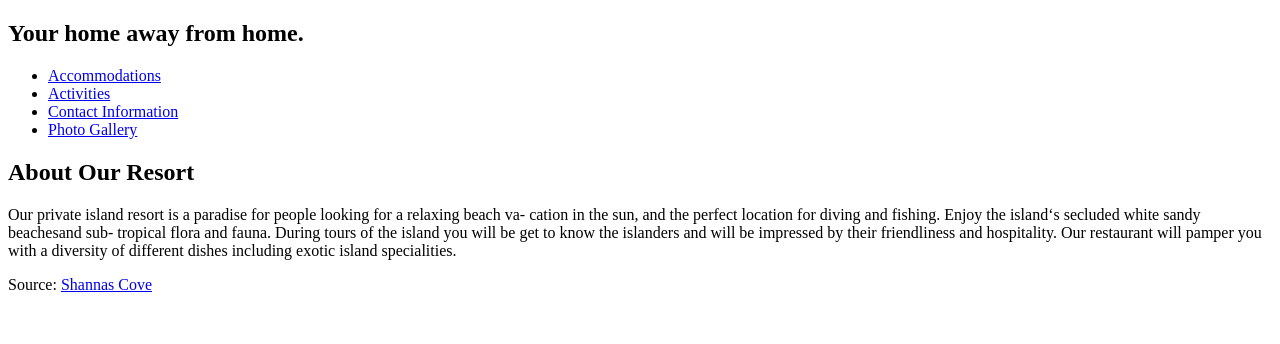
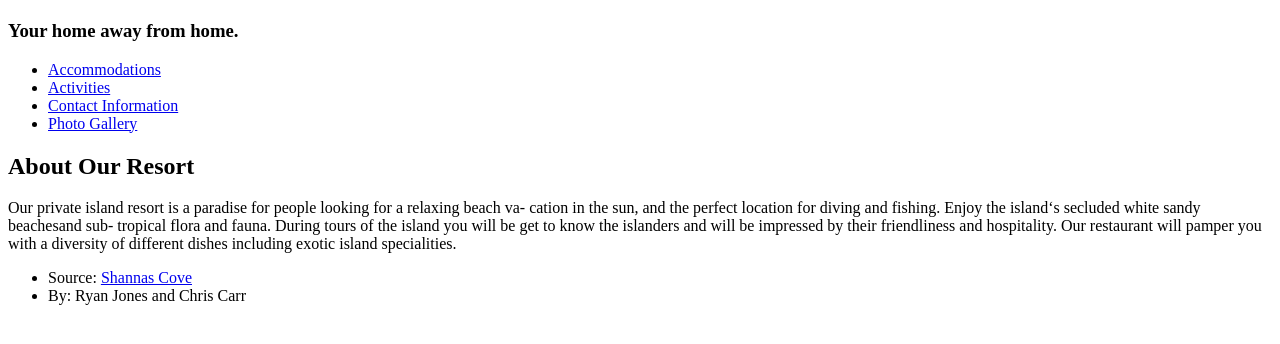
Before and after one commit to Znergy/resort, a plain HTML site: page index.html in a window 1280 px wide. Shown: the part 60-404 px from the top of the page. Drawn offline with Linux system fonts and the light colour scheme.

Commit message:
minor HTML updates

```diff
--- a/index.html
+++ b/index.html
@@ -6,8 +6,8 @@
     <link href="css/styles.css" rel="stylesheet" type="text/css">
   </head>
   <body>
-    <h1><a href="index.html">Private Island Resort</a></h1>
-    <h2>Your home away from home.</h2>
+    <h1 class="logo"><a href="index.html">Private Island Resort</a></h1>
+    <h3>Your home away from home.</h3>
     <ul>
       <li><a href="accommodations.html">Accommodations</a></li>
       <li><a href="activities.html">Activities</a></li>
@@ -30,6 +30,11 @@
         dishes including exotic island specialities.
       </p>
     </section>
-    <p>Source: <a href="https://www.shannas-cove.com/english/">Shannas Cove</a></p>
+    <section class="footer">
+      <ul>
+        <li>Source: <a href="https://www.shannas-cove.com/english/">Shannas Cove</a></li>
+        <li>By: Ryan Jones and Chris Carr</li>
+      </ul>
+    </section>
   </body>
 </html>
```
Also changed, not shown: accommodations.html (+7 -2 lines), activities.html (+7 -2 lines), contact-info.html (+7 -1 lines), pictures.html (+7 -1 lines).
